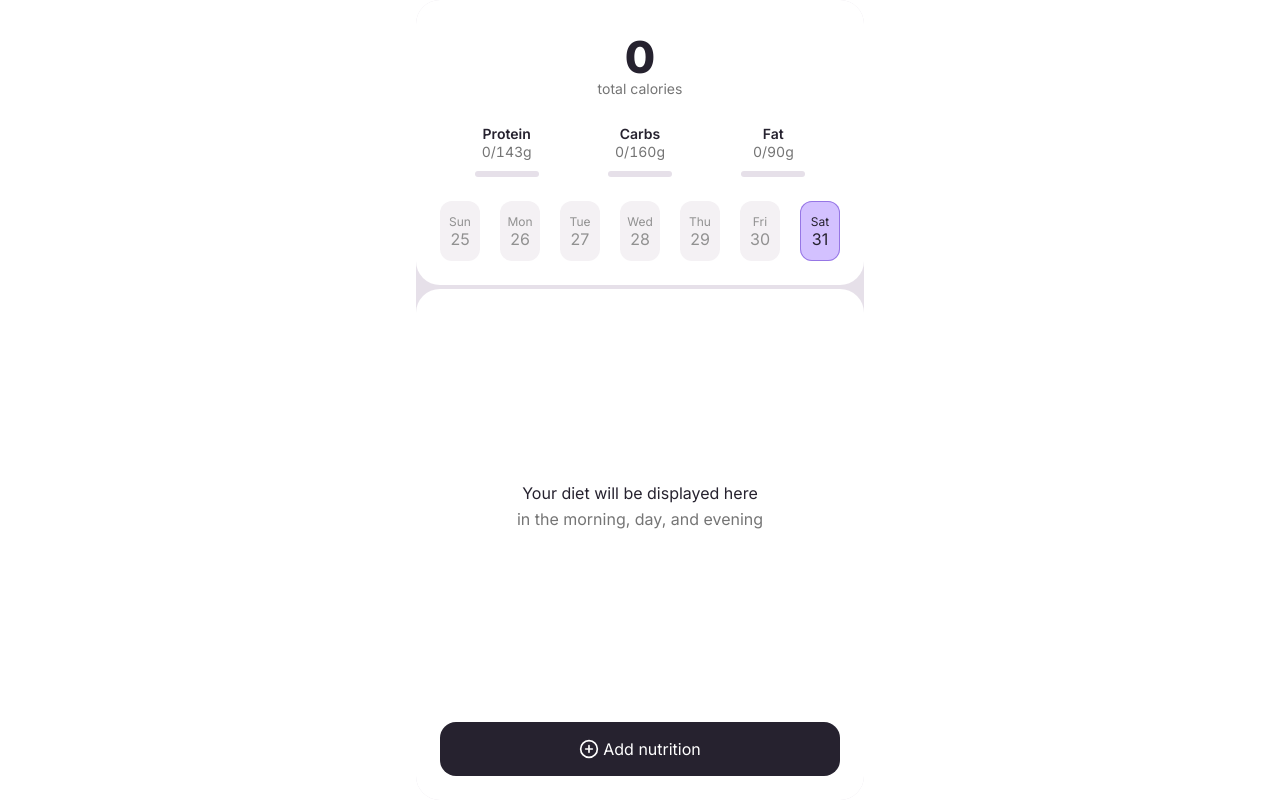
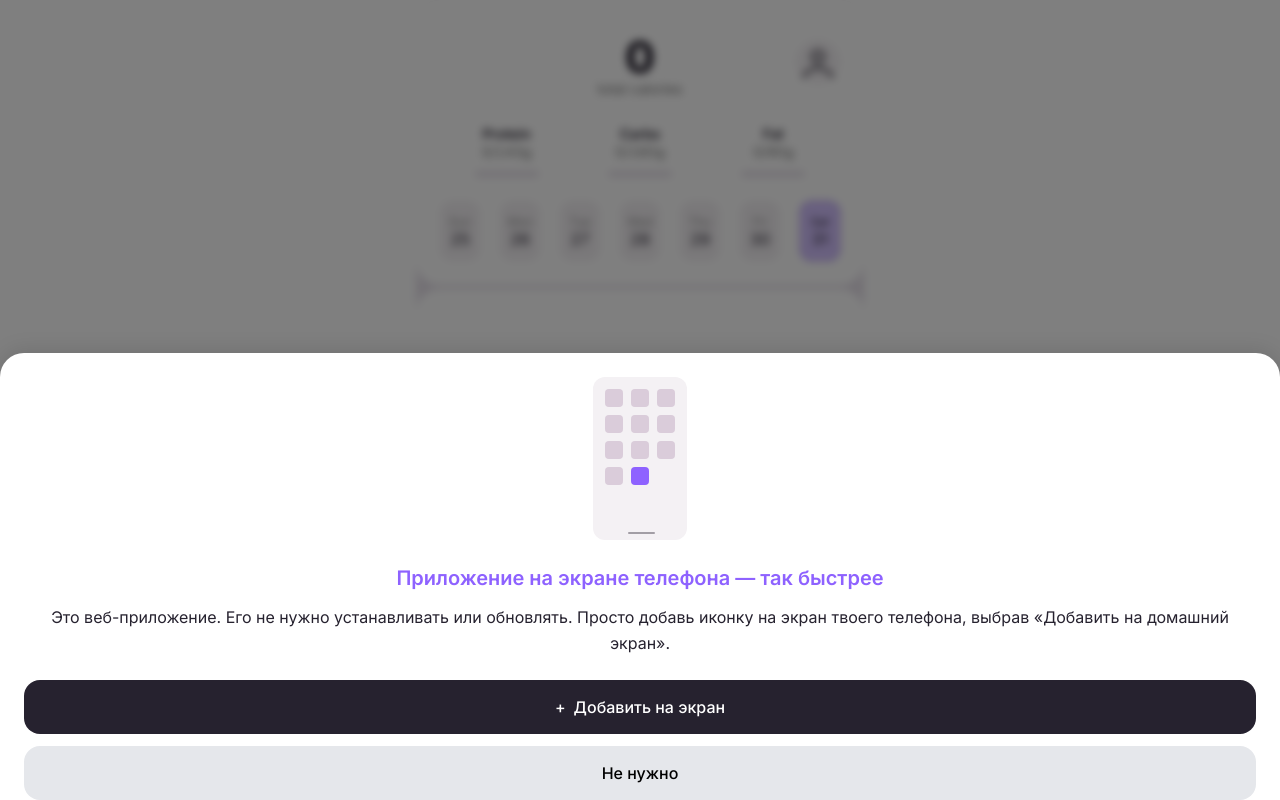
Before and after one commit to ShadexNyc/nutrition-tracking, a React (Vite) app: page /main in a window 1280 px wide. Built offline with nearby package versions, Linux system fonts and the light colour scheme.

Commit message:
Add files via upload

```diff
--- a/src/features/nutrition/components/MainScreen.tsx
+++ b/src/features/nutrition/components/MainScreen.tsx
@@ -8,10 +8,18 @@ import { NutritionDrawer } from './NutritionDrawer'
 import { DailyMealsList } from './DailyMealsList'
 import { getMacronutrientData } from '../utils/calculations'
 import { NativeButton } from '@/shared/components/NativeButton'
+import { PersonIcon } from '@/shared/components/icons/PersonIcon'
+import {
+  AddToHomeScreenDrawer,
+  wasAddToHomeScreenDismissed,
+} from '@/shared/components/AddToHomeScreenDrawer'
 
 export function MainScreen() {
   const { dailyNutrition, isLoading, error, loadDailyNutrition } = useNutritionStore()
   const [isDrawerOpen, setIsDrawerOpen] = useState(false)
+  const [showAddToHomeDrawer, setShowAddToHomeDrawer] = useState(() =>
+    !wasAddToHomeScreenDismissed()
+  )
 
   useEffect(() => {
     loadDailyNutrition()
@@ -74,7 +82,16 @@ export function MainScreen() {
       >
         {/* Верхняя секция */}
         <div className="rounded-t-none rounded-b-[24px] bg-white p-4 sm:p-6 pt-16 shrink-0">
-          <TotalCalories calories={nutrition.totalCalories} />
+          <div className="relative">
+            <TotalCalories calories={nutrition.totalCalories} />
+            <div
+              className="absolute right-0 top-1/2 -translate-y-1/2 w-[44px] h-[44px] rounded-full flex items-center justify-center shrink-0 overflow-hidden"
+              style={{ backgroundColor: '#f4f1f4' }}
+              aria-hidden
+            >
+              <PersonIcon className="w-[44px] h-[30px] pt-0 -mb-[7px]" style={{ color: '#757575' }} />
+            </div>
+          </div>
           <div className="grid grid-cols-3 gap-x-0 gap-y-4 mt-6 mb-6 mx-0 items-stretch h-fit">
             {macronutrients.map((macro) => (
               <MacronutrientCard key={macro.label} data={macro} />
@@ -93,6 +110,10 @@ export function MainScreen() {
       </div>
 
       <NutritionDrawer isOpen={isDrawerOpen} onClose={handleDrawerClose} />
+      <AddToHomeScreenDrawer
+        isOpen={showAddToHomeDrawer}
+        onClose={() => setShowAddToHomeDrawer(false)}
+      />
     </div>
   )
 }
--- a/src/features/nutrition/components/WeekCalendar.tsx
+++ b/src/features/nutrition/components/WeekCalendar.tsx
@@ -62,7 +62,7 @@ export const WeekCalendar = memo(function WeekCalendar() {
             }}
           >
             <span className="text-[12px] font-normal leading-tight" style={{ color: isSelected && !day.isToday ? '#9676E5' : day.isToday ? '#26222F' : '#919191' }}>{day.label}</span>
-            <span className="text-[16px] font-normal leading-tight" style={{ color: isSelected && !day.isToday ? '#9676E5' : day.isToday ? '#26222F' : '#919191' }}>{day.num}</span>
+            <span className="text-[16px] font-normal leading-tight" style={{ color: isSelected && !day.isToday ? '#9676E5' : day.isToday ? '#26222F' : 'rgba(38, 34, 47, 1)' }}>{day.num}</span>
           </button>
         )
       })}
--- /dev/null
+++ b/src/shared/components/AddToHomeScreenDrawer.tsx
@@ -0,0 +1,171 @@
+import { useEffect, useState, useRef, useCallback } from 'react'
+import { NativeButton } from './NativeButton'
+
+const STORAGE_KEY = 'addToHomeScreenDismissed'
+
+/** Событие beforeinstallprompt (Chrome/Edge) для добавления на главный экран. */
+type BeforeInstallPromptEvent = Event & { prompt: () => Promise<{ outcome: string }> }
+
+interface AddToHomeScreenDrawerProps {
+  isOpen: boolean
+  onClose: () => void
+}
+
+/** Иллюстрация: телефон с сеткой иконок (Frame 61). */
+function PhoneIllustration() {
+  return (
+    <svg
+      width="94"
+      height="163"
+      viewBox="0 0 94 163"
+      fill="none"
+      xmlns="http://www.w3.org/2000/svg"
+      className="w-[94px] h-[163px] shrink-0"
+      aria-hidden
+    >
+      <rect width="94" height="163" rx="12" fill="#F4F1F4" />
+      <rect x="12" y="12" width="18" height="18" rx="4" fill="#DACCDA" />
+      <rect x="12" y="38" width="18" height="18" rx="4" fill="#DACCDA" />
+      <rect x="12" y="64" width="18" height="18" rx="4" fill="#DACCDA" />
+      <rect x="12" y="90" width="18" height="18" rx="4" fill="#DACCDA" />
+      <rect x="38" y="12" width="18" height="18" rx="4" fill="#DACCDA" />
+      <rect x="38" y="38" width="18" height="18" rx="4" fill="#DACCDA" />
+      <rect x="38" y="64" width="18" height="18" rx="4" fill="#DACCDA" />
+      <rect x="64" y="12" width="18" height="18" rx="4" fill="#DACCDA" />
+      <rect x="64" y="38" width="18" height="18" rx="4" fill="#DACCDA" />
+      <rect x="64" y="64" width="18" height="18" rx="4" fill="#DACCDA" />
+      <rect x="38" y="90" width="18" height="18" rx="4" fill="#8E62FF" />
+      <rect opacity="0.4" x="35" y="155" width="27" height="2" rx="1" fill="#26222F" />
+    </svg>
+  )
+}
+
+export function AddToHomeScreenDrawer({ isOpen, onClose }: AddToHomeScreenDrawerProps) {
+  const [isVisible, setIsVisible] = useState(false)
+  const deferredPromptRef = useRef<BeforeInstallPromptEvent | null>(null)
+
+  useEffect(() => {
+    if (isOpen) {
+      document.body.style.overflow = 'hidden'
+      requestAnimationFrame(() => setIsVisible(true))
+    } else {
+      setIsVisible(false)
+      document.body.style.overflow = ''
+    }
+    return () => {
+      document.body.style.overflow = ''
+    }
+  }, [isOpen])
+
+  useEffect(() => {
+    const handleBeforeInstall = (e: Event) => {
+      e.preventDefault()
+      deferredPromptRef.current = e as BeforeInstallPromptEvent
+    }
+    window.addEventListener('beforeinstallprompt', handleBeforeInstall)
+    return () => window.removeEventListener('beforeinstallprompt', handleBeforeInstall)
+  }, [])
+
+  const markDismissedAndClose = useCallback(() => {
+    try {
+      localStorage.setItem(STORAGE_KEY, 'true')
+    } catch {
+      // localStorage недоступен
+    }
+    onClose()
+  }, [onClose])
+
+  const handleAddToScreen = useCallback(async () => {
+    const deferred = deferredPromptRef.current
+    if (deferred) {
+      try {
+        await deferred.prompt()
+      } catch {
+        // Игнорируем отмену или ошибку
+      }
+      deferredPromptRef.current = null
+    }
+    markDismissedAndClose()
+  }, [markDismissedAndClose])
+
+  const handleNotNeeded = useCallback(() => {
+    markDismissedAndClose()
+  }, [markDismissedAndClose])
+
+  if (!isOpen) return null
+
+  return (
+    <>
+      <div
+        data-drawer-overlay
+        className={`fixed inset-0 bg-black/50 z-40 transition-opacity duration-300 backdrop-blur-sm ${
+          isVisible ? 'opacity-100' : 'opacity-0'
+        }`}
+        style={{ willChange: 'opacity' }}
+        aria-hidden
+      />
+
+      <div
+        className="fixed bottom-0 left-0 right-0 bg-white rounded-t-3xl z-50 p-6 pb-8 max-h-[90vh] overflow-y-auto safe-area-bottom drawer-native"
+        style={{
+          transform: isVisible ? 'translateY(0)' : 'translateY(100%)',
+          transition: 'transform 0.3s cubic-bezier(0.32, 0.72, 0, 1)',
+          boxShadow: '0 -4px 20px rgba(0, 0, 0, 0.1)',
+          willChange: 'transform',
+        }}
+        role="dialog"
+        aria-labelledby="add-to-home-title"
+        aria-describedby="add-to-home-desc"
+      >
+        <div className="drawer-header flex flex-col items-center">
+          <div className="flex justify-center mb-4 pt-0 md:hidden">
+            <div className="w-12 h-1 bg-gray-300 rounded-full" />
+          </div>
+
+          <PhoneIllustration />
+          <h2
+            id="add-to-home-title"
+            className="text-xl font-semibold mt-6 text-center"
+            style={{ color: '#8E62FF' }}
+          >
+            Приложение на экране телефона — так быстрее
+          </h2>
+          <p
+            id="add-to-home-desc"
+            className="text-[#26222F] text-center mt-3 text-base leading-relaxed"
+          >
+            Это веб-приложение. Его не нужно устанавливать или обновлять. Просто добавь
+            иконку на экран твоего телефона, выбрав «Добавить на домашний экран».
+          </p>
+        </div>
+
+        <div className="flex flex-col gap-3 mt-6">
+          <NativeButton
+            variant="cta"
+            className="w-full h-[54px] flex items-center justify-center gap-2 rounded-[16px]"
+            onClick={handleAddToScreen}
+          >
+            <span aria-hidden>+</span>
+            Добавить на экран
+          </NativeButton>
+          <NativeButton
+            variant="secondary"
+            className="w-full h-[54px] flex items-center justify-center rounded-[16px]"
+            onClick={handleNotNeeded}
+          >
+            Не нужно
+          </NativeButton>
+        </div>
+      </div>
+    </>
+  )
+}
+
+/** Проверяет, показывалась ли уже шторка «Добавить на экран». */
+export function wasAddToHomeScreenDismissed(): boolean {
+  try {
+    return localStorage.getItem(STORAGE_KEY) === 'true'
+  } catch {
+    return true
+  }
+}
--- /dev/null
+++ b/src/shared/components/icons/PersonIcon.tsx
@@ -0,0 +1,31 @@
+/**
+ * Avatar placeholder icon — head circle and shoulders silhouette.
+ */
+interface PersonIconProps {
+  className?: string
+}
+
+export function PersonIcon({ className = 'w-5 h-5' }: PersonIconProps) {
+  return (
+    <svg
+      className={className}
+      width="31"
+      height="29"
+      viewBox="0 0 31 29"
+      fill="none"
+      xmlns="http://www.w3.org/2000/svg"
+      aria-hidden
+    >
+      <path
+        fillRule="evenodd"
+        clipRule="evenodd"
+        d="M22.1012 6.6C22.1012 10.2451 19.1463 13.2 15.5012 13.2C11.8562 13.2 8.90125 10.2451 8.90125 6.6C8.90125 2.95492 11.8562 0 15.5012 0C19.1463 0 22.1012 2.95492 22.1012 6.6ZM19.9012 6.6C19.9012 9.03005 17.9313 11 15.5012 11C13.0712 11 11.1012 9.03005 11.1012 6.6C11.1012 4.16995 13.0712 2.2 15.5012 2.2C17.9313 2.2 19.9012 4.16995 19.9012 6.6Z"
+        fill="currentColor"
+      />
+      <path
+        d="M15.5012 16.5C8.37942 16.5 2.31145 20.7113 0 26.6112C0.563085 27.1704 1.15625 27.6993 1.77686 28.1953C3.49808 22.7785 8.89763 18.7 15.5012 18.7C22.1049 18.7 27.5044 22.7785 29.2256 28.1953C29.8462 27.6993 30.4394 27.1704 31.0025 26.6113C28.6911 20.7113 22.6231 16.5 15.5012 16.5Z"
+        fill="currentColor"
+      />
+    </svg>
+  )
+}
```
